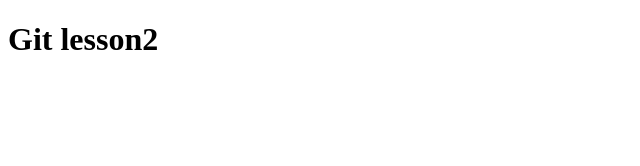
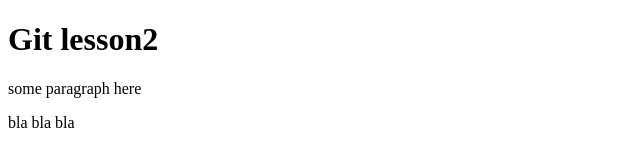
Before and after one commit to ggepenyan/website, a plain HTML site: page index.html in a window 1280 px wide. Shown: the whole page, without its empty margins (0-640 px from the left). Drawn offline with Linux system fonts and the light colour scheme.

Commit message:
second commit

```diff
--- a/index.html
+++ b/index.html
@@ -7,5 +7,7 @@
 </head>
 <body>
 	<h1>Git lesson2</h1>
+	<p> some paragraph here</p>
+	<p>bla bla bla</p>
 </body>
 </html>
```
